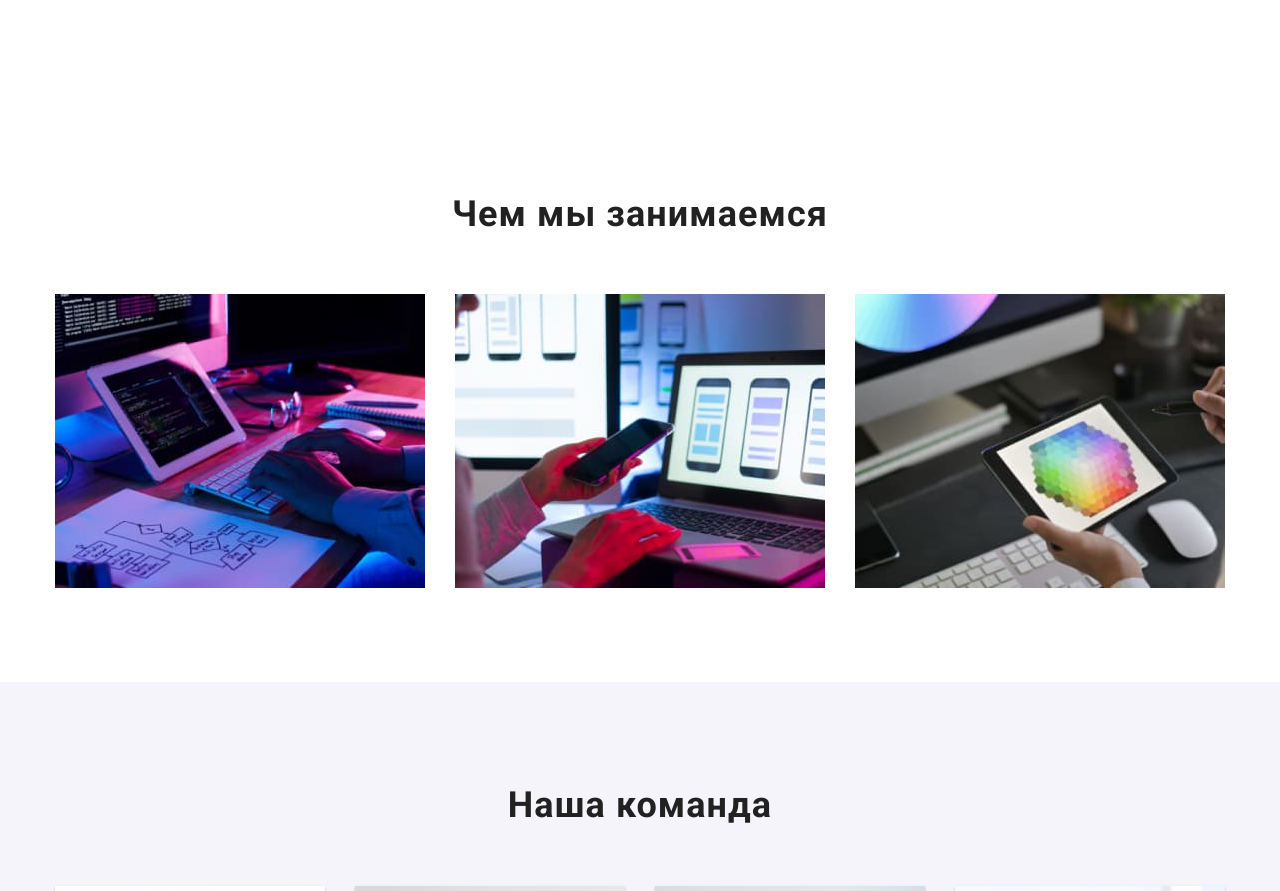
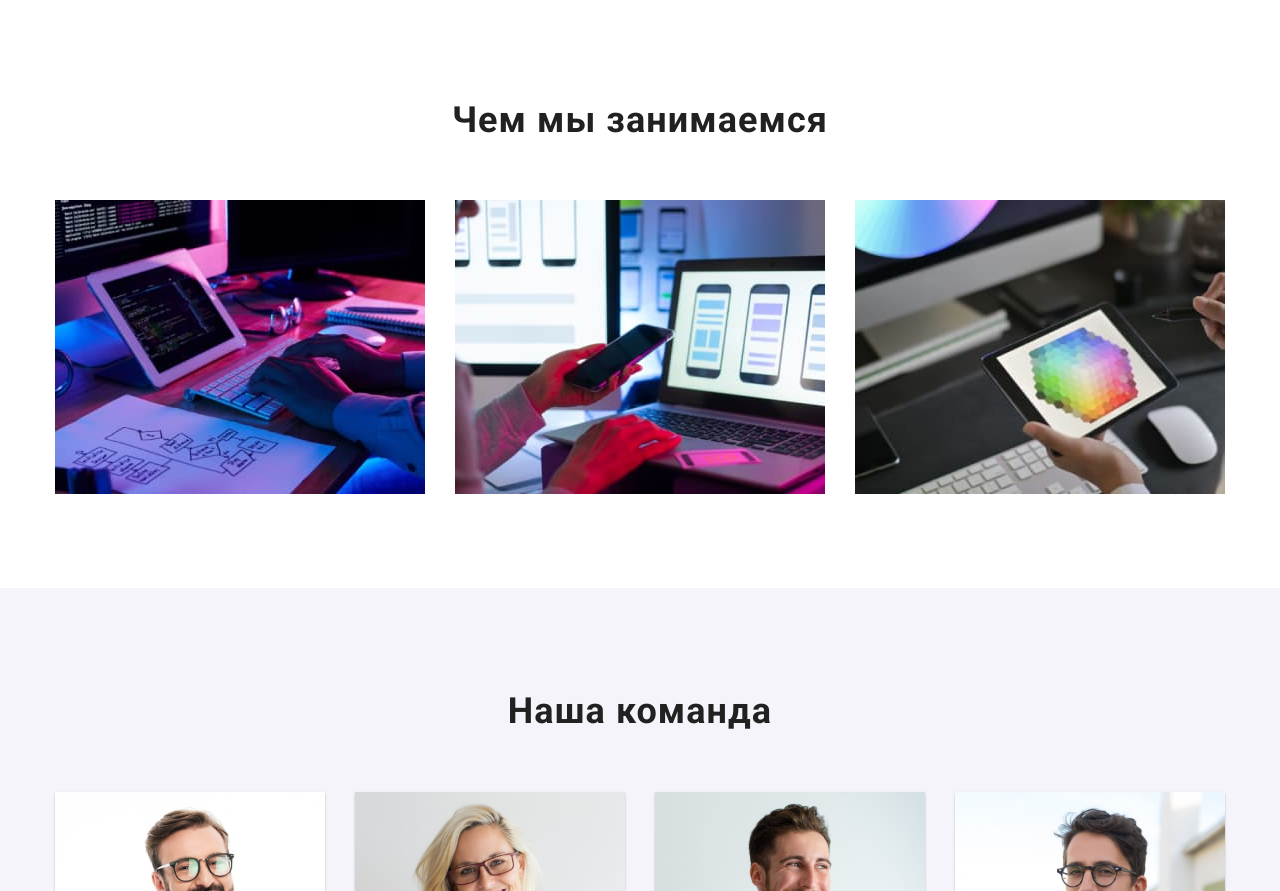
Before and after one commit to polygor1/goit-markup-hw-03, a plain HTML site: page index.html in a window 1280 px wide. Shown: the part 875-1766 px from the top of the page. Drawn offline with Linux system fonts and the light colour scheme.

Commit message:
2105311330 fix bags

```diff
--- a/css/styles.css
+++ b/css/styles.css
@@ -201,6 +201,10 @@ padding: 94px 0;
 
 /* ---INSIDE--- */
 
+.inside{
+  padding-top: 0;
+}
+
 .inside-list {
   display: flex;
   justify-content: space-between;
@@ -329,7 +333,7 @@ padding: 94px 0;
   line-height: 2;
   letter-spacing: 0.06em;
   color: var(--title-color);
-  padding-top: 34px;
+  margin-top: 34px;
 }
 .portfolio .content {
   margin-top: 34px;
@@ -337,13 +341,20 @@ padding: 94px 0;
 .portfolio-list {
   display: flex;
   flex-flow: row wrap;
+  /* flex-basis */
+  /* margin-left: -30px;
+  margin-bottom: -30px; */
 }
 .portfolio-card {
   display: flex;
   flex-flow: column;
   margin-top: 30px;
   margin-right: 30px;
+  /* flex-basis: calc((100%-90px)/3);
+  margin-left: 30px;
+  margin-bottom: 30px; */
 }
+
 .portfolio-card:nth-child(1),
 .portfolio-card:nth-child(2),
 .portfolio-card:nth-child(3) {
@@ -366,6 +377,7 @@ padding: 94px 0;
   letter-spacing: 0.03em;
   color: var(--regular-color);
   margin-top: 4px;
+
 }
 /* THE END */
 /* Поки що... */
--- a/index.html
+++ b/index.html
@@ -81,7 +81,7 @@
             </div>
         </section>
         <!-- Inside -->
-        <section class="section">
+        <section class="section inside">
             <div class="container">
                 <h2>Чем мы занимаемся</h2>
                 <ul class="inside-list">
```
